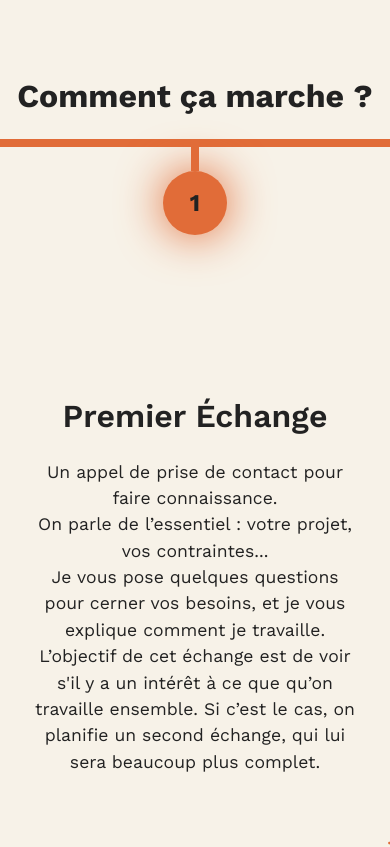
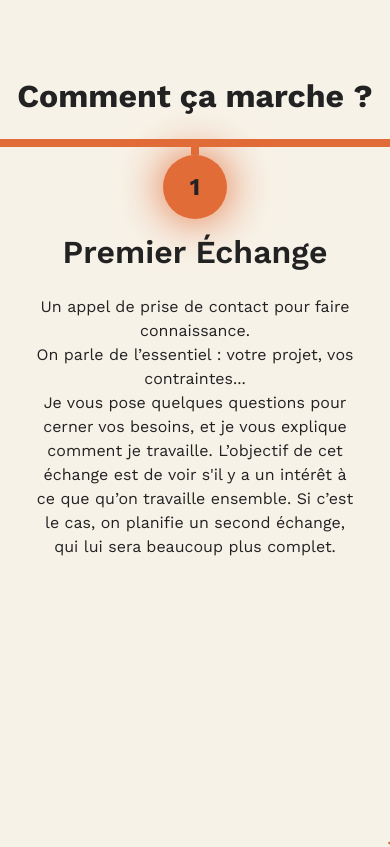
Before and after one commit to GuerricSa/portfolio-next, a Next.js app: page / in a window 390 px wide. Shown: the part 880-1727 px from the top of the page. Built offline with nearby package versions, Linux system fonts and the light colour scheme.

Commit message:
debug HorizontalAccordion mobile

```diff
--- a/src/app/style/typography.css
+++ b/src/app/style/typography.css
@@ -35,6 +35,9 @@ h3 {
 }
 
 @media screen and (max-width: 1024px) {
+  body {
+    font-size: 1rem;
+  }
   h1 {
     font-size: 3.5rem;
   }
--- a/src/components/organisms/HorizontalAccordion/Client.tsx
+++ b/src/components/organisms/HorizontalAccordion/Client.tsx
@@ -23,22 +23,20 @@ const HorizontalAccordion: React.FC<HorizontalAccordionProps> = ({ title, subtit
 
     const calculateContentSize = () => {
       if (!cardsRef.current) return;
+      const width = cardsRef.current.getBoundingClientRect().width;
+      const padding = (0.25 * 6 * 16) * 2;
+      console.log("width :", width);
+      console.log("padding :", padding);
+
 
       if (isMobile) {
+        console.log("contentSize in mobile")
         // Pour mobile : largeur d'une carte - padding
-        const card = cardsRef.current.querySelector('[data-opened="true"]') as HTMLElement;
-        if (card) {
-          const innerTextDiv = card.querySelector('[data-card-text="true"]') as HTMLElement;
-          if (innerTextDiv) {
-            const width = innerTextDiv.getBoundingClientRect().width;
-            setContentSize(width);
-          }
-        }
+        const usableWidth = width - padding
+        setContentSize(usableWidth);
       } else {
         // Desktop : largeur du container - spacing entre les cartes
-        const width = cardsRef.current.getBoundingClientRect().width;
         const gap = (0.25 * 2.5 * 16) * (cards.length - 1); // 0.5rem * 2.5 en px
-        const padding = (0.25 * 6 * 16) * 2;
         const usableWidth = ((width - (gap * 2)) / 2)  - padding;
         setContentSize(usableWidth); // Pourcentage pris par la carte ouverte
       }
--- a/src/components/organisms/HowItWorks/Client.tsx
+++ b/src/components/organisms/HowItWorks/Client.tsx
@@ -356,12 +356,12 @@ const HowItWorksClient: React.FC<HowItWorksClientProps> = ({ steps }) => {
             key={index}
             className={`how-it-works-panel w-screen flex items-center justify-center${index === activeIndex ? " how-it-works__active-step" : ""}`}
           >
-            <div className="container max-w-xl text-center h-full py-8 flex flex-col">
-              <div className="how-it-works__number w-16 h-16 rounded-full bg-tertiary mx-auto flex items-center justify-center mb-8 relative before:content-[''] before:w-2 before:h-8 before:top-0 before:bg-tertiary before:absolute before:-translate-y-full">
+            <div className="container max-w-xl text-center h-full py-4 lg:py-8 flex flex-col">
+              <div className="how-it-works__number w-16 h-16 rounded-full bg-tertiary mx-auto flex items-center justify-center mb-4 lg:mb-8 relative before:content-[''] before:w-2 before:h-4 before:lg:h-8 before:top-0 before:bg-tertiary before:absolute before:-translate-y-full">
                 <span className="text-primary font-bold text-2xl">{step.number}</span>
               </div>
 
-              <div className="how-it-works__text flex flex-col flex-1 items-center justify-center pb-16">
+              <div className="how-it-works__text flex flex-col flex-1 items-center pb-16">
                 <h3 className="mb-4 text-primary">{step.title}</h3>
                 <div
                   className="text-primary text-center"
```
